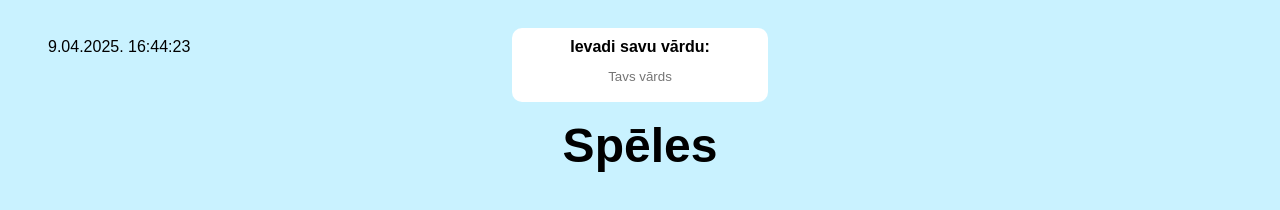
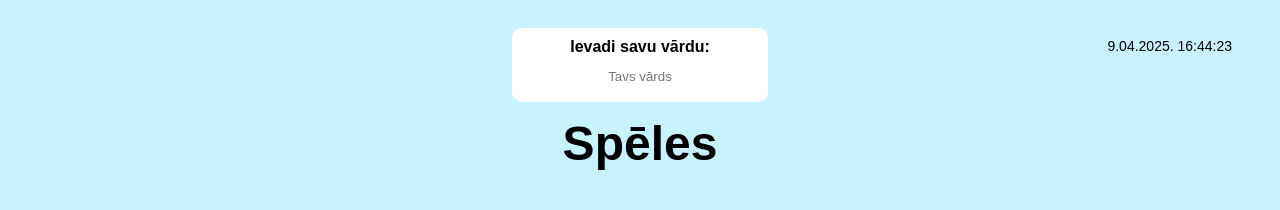
Before and after one commit to lulu1119/Projekts_Luize_Marija, a plain HTML site: page Projekts_Luize_Marija/index.html in a window 1280 px wide. Drawn offline with Linux system fonts and the light colour scheme.

Commit message:
Update style.css

```diff
--- a/Projekts_Luize_Marija/style.css
+++ b/Projekts_Luize_Marija/style.css
@@ -4,7 +4,6 @@ body {
     text-align: center;
     padding: 20px;
   }
-
 
   .header {
     display: flex;
@@ -26,15 +25,12 @@ body {
     transform: translateX(-50%);
     top: 0;
     margin-bottom: 60px;
-
 }
 
-.laiks {
+  .datetime {
     font-size: 14px;
     margin-left: auto;
   }
-
-
 
   .input-box label {
     display: block;
@@ -49,7 +45,6 @@ body {
     width: 200px;
     text-align: center;
   }
-
 
   h1 {
     font-size: 48px;
```
Lines whose indentation alone changed are shown as unchanged.
